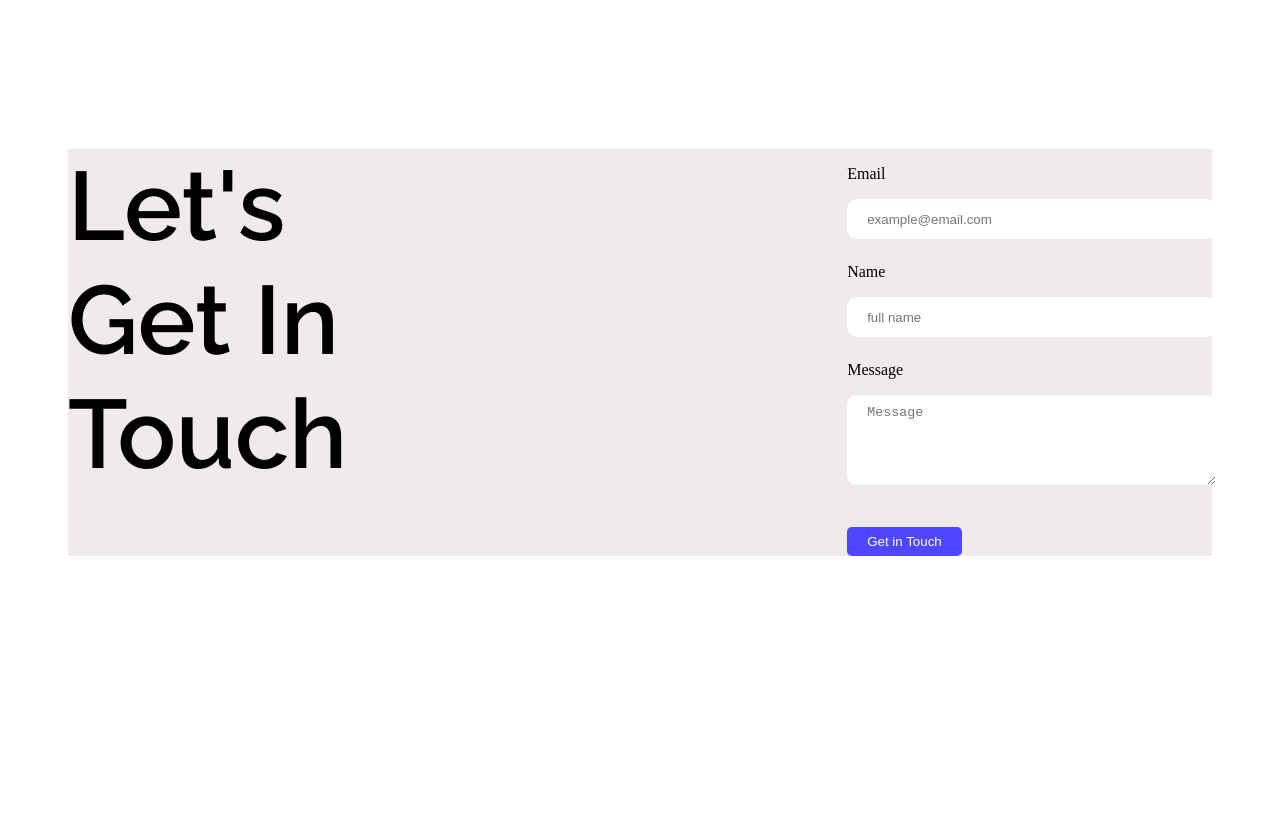
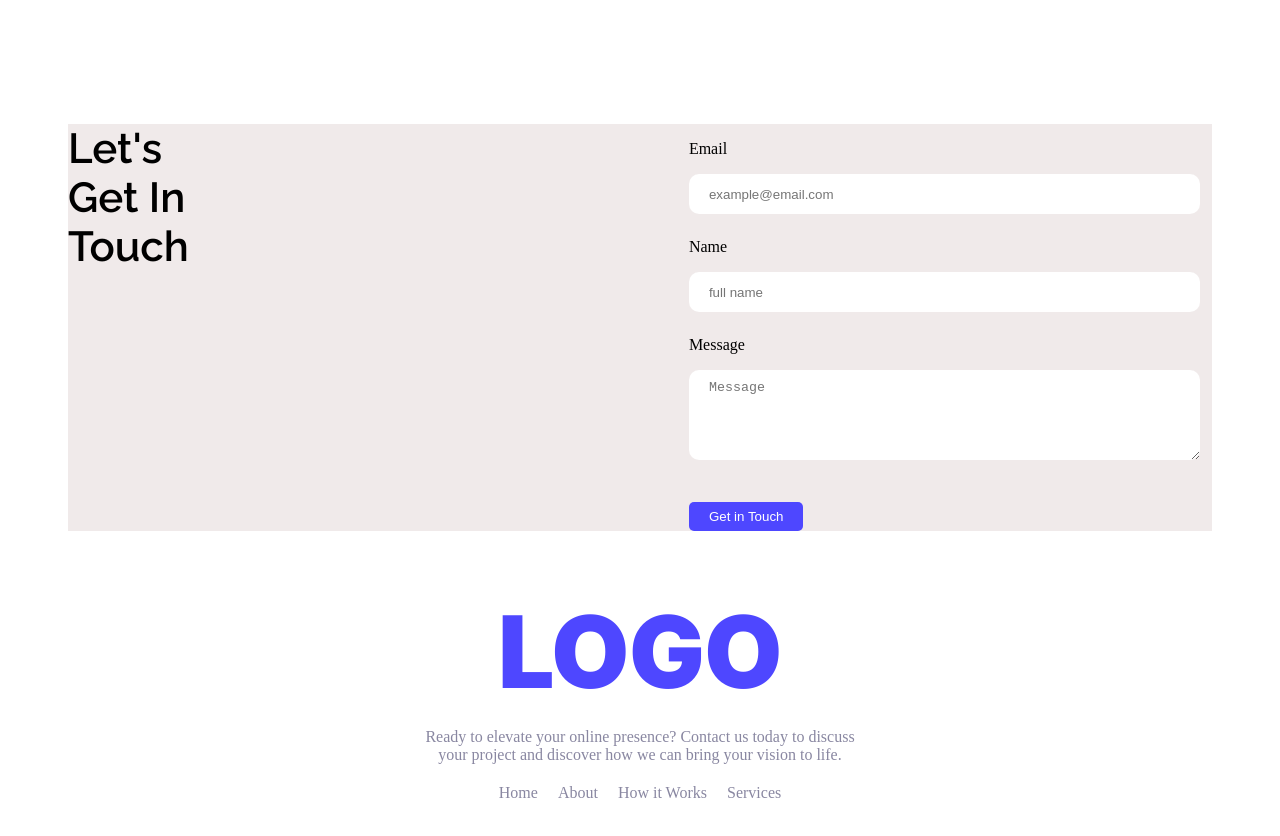
Before and after one commit to thrafid/Assignment1, a plain HTML site: page index.html in a window 1280 px wide. Shown: the part 1740-2576 px from the top of the page. Before the commit the page ends 2356 px from the top, so only its background shows below. Drawn offline with Linux system fonts and the light colour scheme.

Commit message:
footer added

```diff
--- a/index.html
+++ b/index.html
@@ -34,7 +34,7 @@
                 <div class="section-title">
                     See it in Action
                 </div>
-                <div class="section-subtitle">
+                <div class="section-subtitle raleway-font">
                     Explore the live preview and imagine your <br> brand in this bold new look.
                 </div>
                 <div>
@@ -82,8 +82,21 @@
             </div>
         </section>
     </main>
-    <footer>
-
+    <footer class="ft">
+        <div class="inter-font footer-logo">
+            LOGO
+        </div>
+        <div class="footer-para">
+            <p>Ready to elevate your online presence? Contact us today to discuss <br> your project and discover how we can bring your vision to life.</p>
+        </div>
+        <div>
+            <nav class="footer-nav">
+                <a href="">Home</a>
+                <a href="">About</a>
+                <a href="">How it Works</a>
+                <a href="">Services</a>
+            </nav>
+        </div>
     </footer>
 </body>
 </html>
--- a/styles/assignment.css
+++ b/styles/assignment.css
@@ -75,8 +75,9 @@ header{
     padding: 50px 130px;
     justify-content: space-between;
 }
-.action-left{
-    padding: 20px;
+.action-left > div{
+    /* padding: 20px; */
+    margin-bottom: 20px;
 }
 .mini-pic{
     border-radius: 20px;
@@ -118,8 +119,12 @@ header{
     background-color: rgb(240, 234, 234);
 }
 .section-title{
-    font-size: 97px;
+    font-size: 42px;
     font-weight: bold;
+}
+.section-subtitle{
+    color: #25243276 ;
+    font-size: 24px;
 }
 section input{
     height: 20px;
@@ -145,3 +150,27 @@ section textarea{
     width: 100%;
     display: block;
 }
+
+.footer-logo{
+    color: #4E47FF;
+    font-size: 100px;
+    font-weight: 900;
+}
+.footer-para{
+    color: #8987A1;
+}
+footer nav{
+    display: flex;
+    justify-content: center;
+    gap: 20px;
+    margin-top: 20px;
+}
+.ft{
+    text-align: center;
+    margin: 50px auto
+}
+footer a{
+    text-decoration: none;
+    color: #8987A1;
+
+}
```
